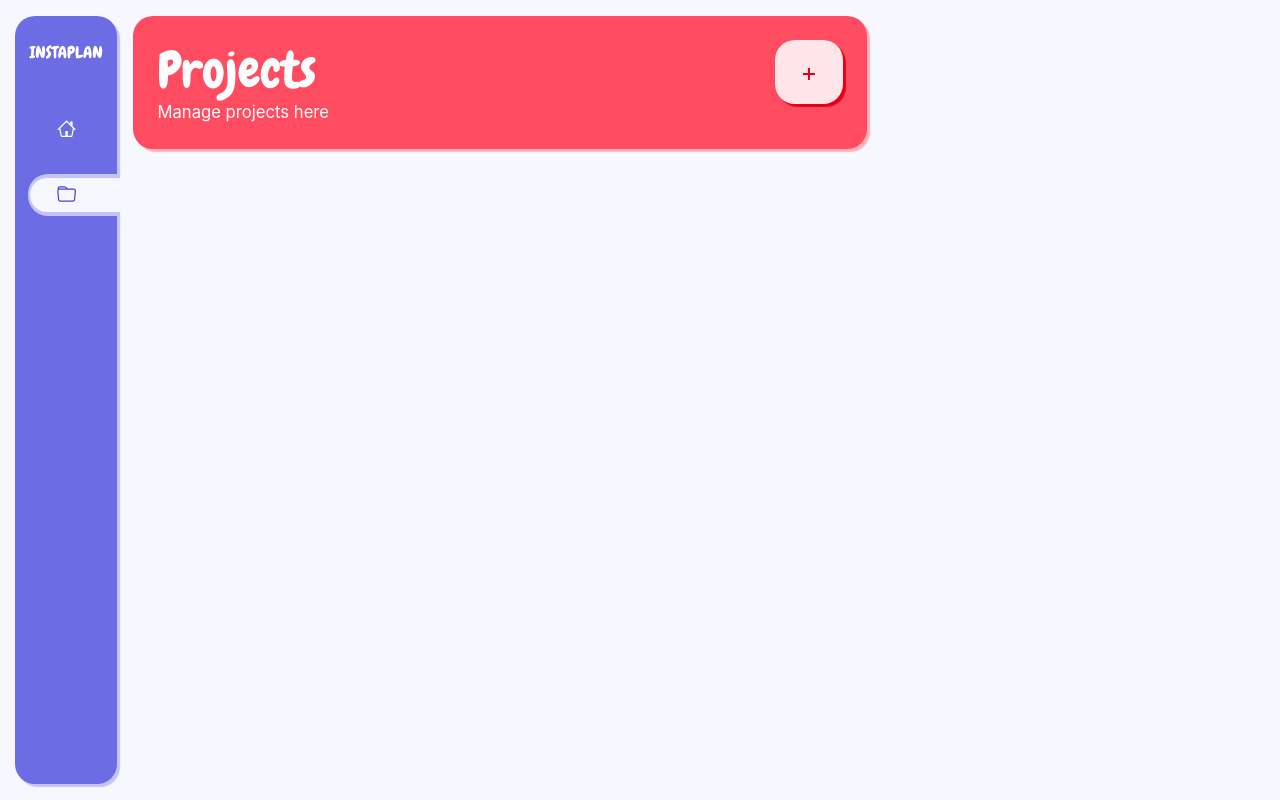
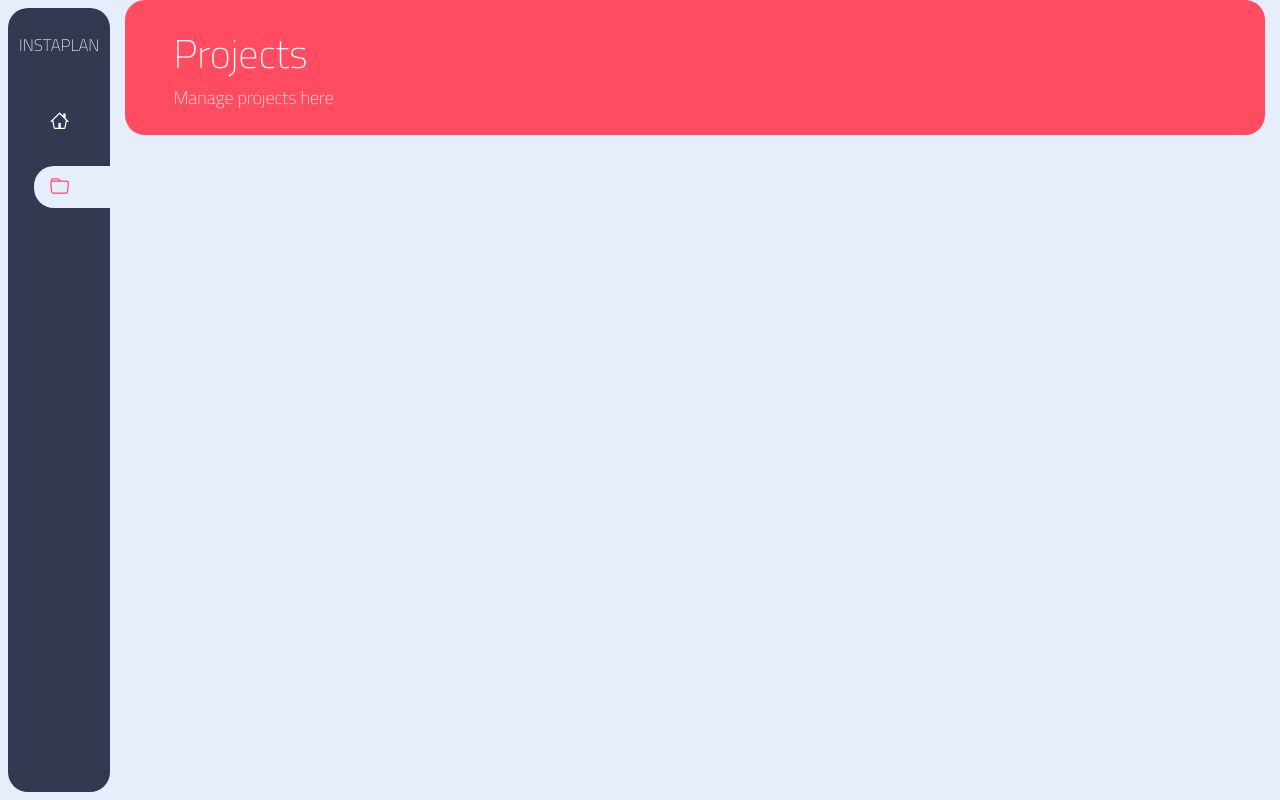
Before and after one commit to jordanmccollam/instaplan, a React (Create React App) app in the folder client/: page / in a window 1280 px wide. Both pictures are taken after a click on the element 66 px from the left and 194 px from the top of the page. Built offline with nearby package versions, Linux system fonts and the light colour scheme.

Commit message:
Restyled

```diff
--- a/client/src/App.js
+++ b/client/src/App.js
@@ -54,9 +54,9 @@ function App() {
 
   return (
     <div className="App">
-      <Container fluid>
-        <Row className="full">
-          <Col className="center-v content">
+      <Container fluid className="px-0">
+        <Row className="full mx-0">
+          <Col className="center-v content px-0">
 
             {user ? (
               dbUser ? (
@@ -76,18 +76,14 @@ function App() {
             ) : (
               // LOGGED OUT CONTENT
               <>
-                <Comp.Menu screen={screen} setScreen={setScreen} />
-                <Container fluid className="full p-3" >
-                  <Row>
-                    <Col lg={8}>
+                <Comp.Menu screen={screen} setScreen={setScreen} className="ml-2" />
+                <Container fluid className="full" >
                   {screen === 'home' && (
                     <Screens.Home />
                   )}
                   {screen === 'projects' && (
                     <Screens.Projects />
                   )}
-                    </Col>
-                  </Row>
                 </Container>
               </>
               // ------------------
--- a/client/src/components/Card/Card.js
+++ b/client/src/components/Card/Card.js
@@ -27,13 +27,13 @@ Card.propTypes = {
     PropTypes.element
   ]),
   className: PropTypes.string,
-  kind: PropTypes.oneOf(['primary', 'success', 'danger']),
+  kind: PropTypes.oneOf(['primary', 'success', 'danger', 'default']),
   onClick: PropTypes.func
 }
 
 Card.defaultProps = {
   className: "",
-  kind: 'primary'
+  kind: 'default'
 }
 
 export default Card;
--- a/client/src/components/Card/_card.scss
+++ b/client/src/components/Card/_card.scss
@@ -1,32 +1,19 @@
 @import "../../sass/variables";
 
 .custom-card {
-    background-color: $primary;
-    box-shadow: $shadow $primary-20;
     padding: 20px;
     position: relative;
     border-radius: $radius;
+    background-color: $dark;
+    box-shadow: $shadow;
 
-    &-faded {
-        background-color: $primary-10;
-        box-shadow: 3px 3px 1px $primary-60;
+    &-primary {
+        background-color: $primary;
     }
-
     &-success {
         background-color: $success;
-        box-shadow: $shadow $success-20;
-        &-faded {
-            background-color: $success-10;
-            box-shadow: 3px 3px 1px $success-60;
-        }
     }
-
     &-danger {
         background-color: $danger;
-        box-shadow: $shadow $danger-20;
-        &-faded {
-            background-color: $danger-10;
-            box-shadow: 3px 3px 1px $danger-60;
-        }
     }
 }
--- a/client/src/components/Hero/Hero.js
+++ b/client/src/components/Hero/Hero.js
@@ -15,18 +15,12 @@ const Hero = (props) => {
 	};
 
   return (
-    <Card kind={props.kind} className={`${props.className} ${classnames(classes)} p-4`}>
+    <Card kind={props.kind} className={`${props.className} ${classnames(classes)} px-5 py-4`}>
       <div className="d-flex justify-content-between">
         <div>
           <div className="hero-title" style={{fontSize: props.size}}>{props.title}</div>
-          <div className="hero-subtitle" style={{fontSize: props.size / 3}}>{props.subtitle}</div>
+          <div className="hero-subtitle">{props.subtitle}</div>
         </div>
-
-        {props.button && (
-          <Card kind={`${props.kind}-faded hero-btn`} onClick={props.button.handler}>
-            <Icon name={props.button.icon} />
-          </Card>
-        )}
       </div>
     </Card>
   )
@@ -34,19 +28,18 @@ const Hero = (props) => {
 
 Hero.propTypes = {
   className: PropTypes.string,
-  kind: PropTypes.oneOf(['primary', 'success', 'danger']),
+  kind: PropTypes.oneOf(['primary', 'success', 'danger', 'default']),
   title: PropTypes.string,
   subtitle: PropTypes.string,
   size: PropTypes.number,
-  button: PropTypes.object
 }
 
 Hero.defaultProps = {
   className: "",
-  kind: 'primary',
+  kind: 'default',
   title: "Default Hero Title",
   subtitle: "And this is the default subtitle",
-  size: 50,
+  size: 40,
 }
 
 export default Hero;
--- a/client/src/components/Hero/_hero.scss
+++ b/client/src/components/Hero/_hero.scss
@@ -1,62 +1,14 @@
 @import "../../sass/variables";
 
 .hero {
-    // width: max-content;
 
     &-title {
-        font-family: $font-secondary;
-        line-height: 120%;
-        color: $primary-00;
+        // font-family: $font-secondary;
+        color: white;
     }
     &-subtitle {
-        color: $primary-00;
-        max-width: 20em;
-    }
-
-    &-success {
-        &-title {
-            color: red !important;
-        }
-        &-subtitle {
-            color: $success-00;
-        }
-    }
-
-    &-danger {
-        &-title {
-            color: $danger-00;
-        }
-        &-subtitle {
-            color: $danger-00;
-        }
-    }
-
-    &-btn {
-        width: 10%;
-        height: 100%;
-        display: flex;
-        justify-content: center;
-        align-items: center;
-        cursor: pointer;
-        transition: $transition;
-        &:hover {
-            transform: scale(1.05);
-        }
+        color: white;
+        max-width: 25em;
+        font-size: 18px;
     }
 }
-
-
-.hero-danger .hero-title,
-.hero-danger .hero-subtitle {
-    color: $danger-00;
-}
-.hero-danger .hero-btn {
-    color: $danger-60;
-}
-.hero-success .hero-title,
-.hero-success .hero-subtitle {
-    color: $success-00;
-}
-.hero-success .hero-btn {
-    color: $success-60;
-}
--- a/client/src/components/Logo/_logo.scss
+++ b/client/src/components/Logo/_logo.scss
@@ -1,7 +1,8 @@
 @import "../../sass/variables";
 
 .logo {
-    font-family: $font-secondary;
-    color: $primary;
+    // font-family: $font-secondary;
+    color: white;
     line-height: 82%;
+    // text-shadow: $shadow white;
 }
--- a/client/src/components/Menu/Menu.js
+++ b/client/src/components/Menu/Menu.js
@@ -12,22 +12,9 @@ const iconSize = '1.5vw';
 const iconColor = 'white';
 
 const Menu = (props) => {
-  const [ kind, setKind ] = useState('primary');
   let classes = {
-		[`menu`]: true,
-    [`menu-${kind}`]: true
+		[`menu`]: true
 	};
-
-  useEffect(() => {
-    switch(props.screen) {
-      case 'projects':
-        setKind('success')
-        break;
-      default:
-        setKind('primary');
-        break;
-    }
-  }, [props.screen])
 
   const screens = [
     {name: 'home', icon: 'GoHome', size: iconSize},
@@ -40,9 +27,9 @@ const Menu = (props) => {
   }
 
   return (
-    <Card kind={kind} className={`${props.className} ${classnames(classes)}`}>
+    <Card className={`${props.className} ${classnames(classes)}`}>
       <>
-        <Logo color="white" size={'1.3vw'} />
+        <Logo size={'1.3vw'} />
 
         <div className="mb-5" />
 
@@ -52,7 +39,7 @@ const Menu = (props) => {
               key={`screen-${i}`}
               onClick={() => changeScreen(screen.name)}
             >
-              <Icon name={screen.icon} size={screen.size} color={iconColor} className={`menu-item menu-item-${kind} ${props.screen === screen.name && 'active'}`}    />
+              <Icon name={screen.icon} size={screen.size} color={iconColor} className={`menu-item ${props.screen === screen.name && 'active'}`}    />
             </div>
           ))}
         </div>
--- a/client/src/components/Menu/_menu.scss
+++ b/client/src/components/Menu/_menu.scss
@@ -1,12 +1,13 @@
 @import "../../sass/variables";
 
 .menu {
-    height: 96vh;
+    height: 98vh;
     width: 8vw;
     display: flex;
     flex-direction: column;
     align-items: center;
     padding: 30px 0;
+    background-color: $dark;
 
     &-navigation {
         width: 8vw;
@@ -27,14 +28,13 @@
         margin-bottom: $space-05;
 
         &:hover {
-            background-color: $primary-30;
-            color: $primary;
+            background-color: $dark-30;
         }
     }
 }
 
 .menu-item.active {
-    background-color: $primary-20;
+    background-color: $dark;
     width: 6vw;
     border-radius: 0;
     position: relative;
@@ -50,56 +50,17 @@
     }
 
     &::after {
-        background-color: $primary-20;
+        background-color: $bg;
         height: 100%;
         z-index: 9;
-        right: -1vw;
-        width: 100%;
-    }
-    &::before {
-        background-color: $bg;
-        height: 81%;
-        z-index: 10;
-        right: -2vw;
-        width: 7.8vw;
+        right: -1.5vw;
+        width: 108%;
     }
 
     &.icon {
         svg, path {
-            color: $primary-50 !important;
+            color: $danger !important;
             z-index: 20;
         }
     }
 }
-
-.menu-item-success:hover {
-    background-color: $success-30;
-}
-.menu-item-success.active {
-    background-color: $success-20;
-    &::after {
-        background-color: $success-20;
-    }
-    &.icon {
-        svg, path {
-            color: $success-50 !important;
-            z-index: 20;
-        }
-    }
-}
-
-.menu-item-danger:hover {
-    background-color: $danger-30;
-}
-.menu-item-danger.active {
-    background-color: $danger-20;
-    &::after {
-        background-color: $danger-20;
-    }
-    &.icon {
-        svg, path {
-            color: $danger-50 !important;
-            z-index: 20;
-        }
-    }
-}
--- a/client/src/sass/_type.scss
+++ b/client/src/sass/_type.scss
@@ -1,6 +1,6 @@
 @import "variables";
 
 * {
-  // font-family: $font-primary;
+  font-family: $font-primary;
   color: $text-color;
 }
--- a/client/src/sass/_variables.scss
+++ b/client/src/sass/_variables.scss
@@ -1,4 +1,4 @@
-@import url('https://fonts.googleapis.com/css2?family=Chewy&display=swap');
+@import url('https://fonts.googleapis.com/css2?family=Titillium+Web:wght@200&display=swap');
 /*
  *  Responsive
  */
@@ -107,11 +107,6 @@ $grey-00: #EFEFEF;
  */
 
 $primary: #faaa1e;
-// $primary: #e99c18;
-// $primary: #f5886a;
-// $primary: #709f9d;
-// $primary: #a16b56;
-// $primary: #709f9d;
 $primary-80: darken($primary, 40%);
 $primary-70: darken($primary, 30%);
 $primary-60: darken($primary, 20%);
@@ -123,7 +118,6 @@ $primary-10: lighten($primary, 30%);
 $primary-00: lighten($primary, 40%);
 
 $danger: #ff4c60;
-// $danger: #75565d;
 $danger-80: darken($danger, 40%);
 $danger-70: darken($danger, 30%);
 $danger-60: darken($danger, 20%);
@@ -135,7 +129,6 @@ $danger-10: lighten($danger, 30%);
 $danger-00: lighten($danger, 40%);
 
 $success: #6c6ce5;
-// $success: #f5886a;
 $success-80: darken($success, 40%);
 $success-70: darken($success, 30%);
 $success-60: darken($success, 20%);
@@ -146,20 +139,33 @@ $success-20: lighten($success, 20%);
 $success-10: lighten($success, 30%);
 $success-00: lighten($success, 40%);
 
+$dark: #333951;
+$dark-80: darken($dark, 40%);
+$dark-70: darken($dark, 30%);
+$dark-60: darken($dark, 20%);
+$dark-50: darken($dark, 10%);
+$dark-40: $dark;
+$dark-30: lighten($dark, 10%);
+$dark-20: lighten($dark, 20%);
+$dark-10: lighten($dark, 30%);
+$dark-00: lighten($dark, 40%);
+
 /*
  *  UI
  */
-$bg: #f7f7ff;
+// $bg: #333951;
 // $bg:#f8f2dc;
+$bg: #e7eefb;
 $text-color: #000000;
 
 $radius: 20px;
 
-$font-primary: "Lato", sans-serif;
-$font-secondary: 'Chewy', cursive;
+$font-primary: 'Titillium Web', sans-serif;
+$font-secondary: 'Titillium Web', sans-serif;
 
 $transition: 0.2s;
 
-$shadow-color: $primary-20;
-$shadow: 3px 3px 1px;
+$shadow-color: rgba(0, 0, 0, 0.3);
+// $shadow: 2px 2px 3px $shadow-color;
+$shadow: none !important;
 $shadow-hover: 3px 3px 16px rgba(0,0,0,0.05);
--- a/client/src/screens/Home/Home.js
+++ b/client/src/screens/Home/Home.js
@@ -14,13 +14,18 @@ const Home = (props) => {
 	};
 
   return (
-    <div className={`${props.className} ${classnames(classes)}`}>
-      <Hero
-        kind="success"
-        title={`Hello, USER`}
-        subtitle="This is your dashboard. It gives you a quick view of everything you need to see."
-      />
-    </div>
+    <Row className={`${props.className} ${classnames(classes)}`}>
+      <Col lg={8} className="p-4">
+        <Hero
+          kind="primary"
+          title={`Hello, USER`}
+          subtitle="This is your dashboard. It gives you a quick view of everything you need to see."
+        />
+      </Col>
+      <Col className="full bg-light">
+
+      </Col>
+    </Row>
   )
 }
 
```
Also changed, not shown: 2 other files (tests, documents, lock files or other folders). Lines whose indentation alone changed are shown as unchanged.
